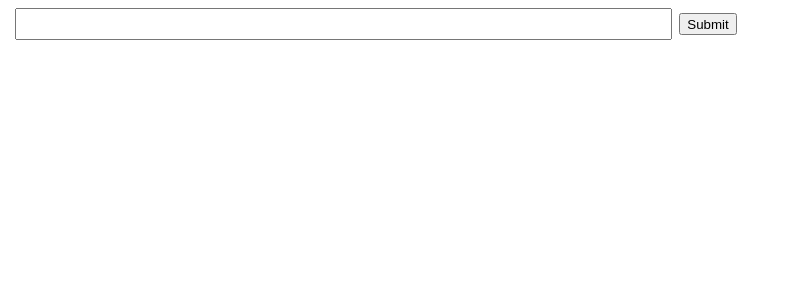
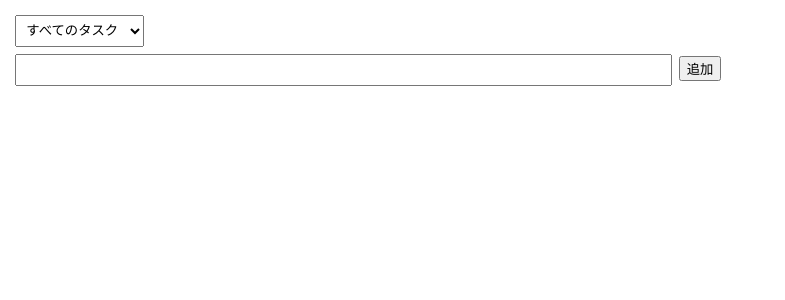
Before and after one commit to koki-kato/todo_frontend, a React (Vite) app: page / in a window 1280 px wide. Shown: the top 300 px of the page, without its empty margins (0-785 px from the left). Built offline with nearby package versions, Linux system fonts and the light colour scheme; the HTML template or start-up script is replaced by a standard one.

Commit message:
Finish feature/fillter_function(ReactでTodoアプリを作ろう_4完了)

```diff
--- a/src/todo.tsx
+++ b/src/todo.tsx
@@ -10,19 +10,42 @@
 };
 
 
+type Filter = 'all' | 'completed' | 'unchecked' | 'delete'; // <-- 追加
+
 // Todo コンポーネントの定義
 const Todo: React.FC = () => {
   const [todos, setTodos] = useState<Todo[]>([]); // Todoの配列を保持するステート
   const [text, setText] = useState(''); // フォーム入力のためのステート
   const [nextId, setNextId] = useState(1); // 次のTodoのIDを保持するステート
+  // 追加
+  const [filter, setFilter] = useState<Filter>('all');
 
+  const handleFilterChange = (filter: Filter) => {
+    setFilter(filter);
+  };
+
+   // フィルタリングされたタスクリストを取得する関数
+ const getFilteredTodos = () => {
+  switch (filter) {
+    case 'completed':
+      // 完了済み **かつ** 削除されていないタスクを返す
+      return todos.filter((todo) => todo.completed_flg && !todo.delete_flg);
+    case 'unchecked':
+      // 未完了 **かつ** 削除されていないタスクを返す
+      return todos.filter((todo) => !todo.completed_flg && !todo.delete_flg);
+    case 'delete':
+      // 削除されたタスクを返す
+      return todos.filter((todo) => todo.delete_flg);
+    default:
+      // 削除されていないすべてのタスクを返す
+      return todos.filter((todo) => !todo.delete_flg);
+  }
+};
 
   // todos ステートを更新する関数
   const handleSubmit = () => {
     // 何も入力されていなかったらリターン
     if (!text) return;
-
-
 
     // 新しい Todo を作成
     const newTodo: Todo = {
@@ -32,8 +55,6 @@
       completed_flg: false,
       delete_flg: false, // <-- 追加
     };
-
-
 
     /**
      * 更新前の todos ステートを元に
@@ -97,12 +118,34 @@
     });
   };
 
+  // 物理的に削除する関数
+  const handleEmpty = () => {
+    setTodos((todos) => todos.filter((todo) => !todo.delete_flg));
+  };
+
   return (
-    <div>
+    <div className="todo-container">
+      <select
+        defaultValue="all"
+        onChange={(e) => handleFilterChange(e.target.value as Filter)}
+      >
+        <option value="all">すべてのタスク</option>
+        <option value="completed">完了したタスク</option>
+        <option value="unchecked">現在のタスク</option>
+        <option value="delete">ごみ箱</option>
+      </select>
+      {/* フィルターが `delete` のときは「ごみ箱を空にする」ボタンを表示 */}
+      {filter === 'delete' ? (
+        <button onClick={handleEmpty}>
+          ごみ箱を空にする
+        </button>
+      ) : (
+        // フィルターが `completed` でなければ Todo 入力フォームを表示
+        filter !== 'completed' && (
           <form
             onSubmit={(e) => {
-          e.preventDefault(); // フォームのデフォルト動作を防ぐ
-          handleSubmit(); // handleSubmit 関数を呼び出す
+              e.preventDefault();
+              handleSubmit();
             }}
           >
             <input
@@ -110,30 +153,28 @@
               value={text} // フォームの入力値をステートにバインド
               onChange={(e) => setText(e.target.value)} // 入力値が変わった時にステートを更新
             />
-        <input type="submit" content="追加" /> {/* ボタンをクリックしてもonSubmitをトリガーしない */}
+            <button type="submit">追加</button>
           </form>
+        )
+      )}
       <ul>
-        {todos.map((todo) => {
-          return (
+        {getFilteredTodos().map((todo) => (
           <li key={todo.id}>
             <input
               type="checkbox"
               checked={todo.completed_flg}
-                // 呼び出し側で checked フラグを反転させる
               onChange={() => handleCheck(todo.id, !todo.completed_flg)}
             />
             <input
               type="text"
               value={todo.content}
-                disabled={todo.completed_flg}
               onChange={(e) => handleEdit(todo.id, e.target.value)}
             />
             <button onClick={() => handleRemove(todo.id, !todo.delete_flg)}>
               {todo.delete_flg ? '復元' : '削除'}
             </button>
           </li>
-          );
-        })}
+        ))}
       </ul>
     </div>
   );
```
Lines whose indentation alone changed are shown as unchanged.
